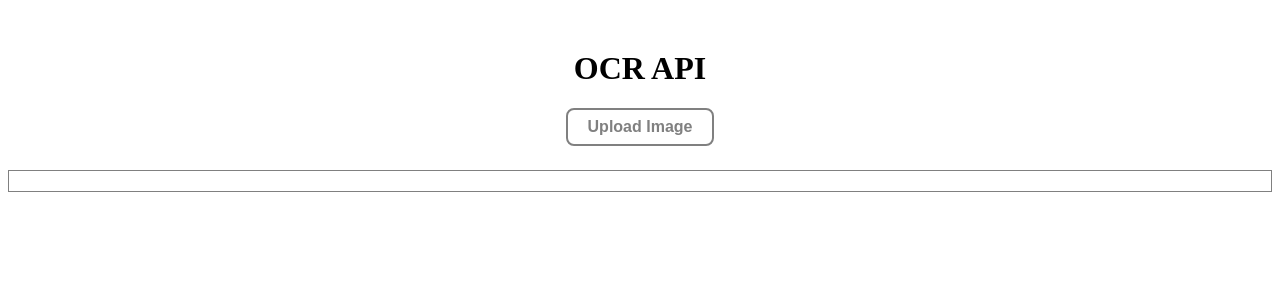
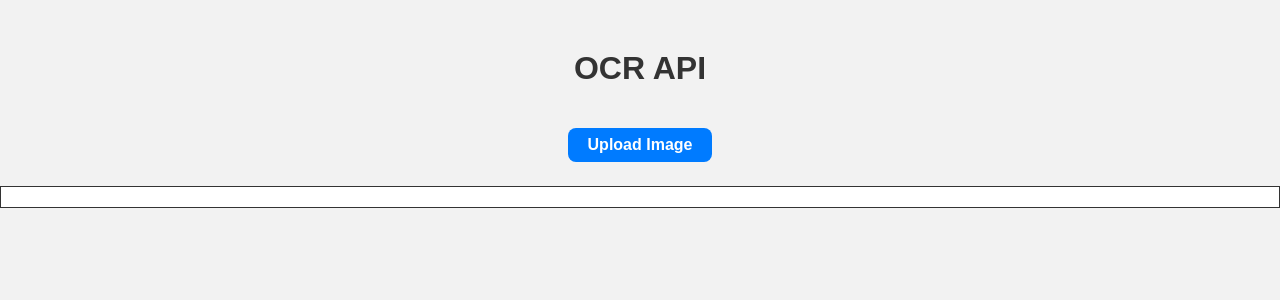
Before and after one commit to aman688/OCR-API, a Flask app: page / in a window 1280 px wide. Shown: the top 300 px of the page. Run offline with Flask 3, Linux system fonts and the light colour scheme.

Commit message:
OCR_commit2

```diff
--- a/Templates/page.html
+++ b/Templates/page.html
@@ -3,37 +3,63 @@
 <head>
     <title>OCR API</title>
     <style>
+        body {
+            font-family: Arial, sans-serif;
+            background-color: #f2f2f2;
+            margin: 0;
+            padding: 0;
+        }
+
         .container {
             margin-top: 50px;
             text-align: center;
         }
+
+        h1 {
+            color: #333;
+        }
+
         .upload-btn-wrapper {
             position: relative;
             overflow: hidden;
             display: inline-block;
+            margin-top: 20px;
         }
+
         .btn {
-            border: 2px solid gray;
-            color: gray;
-            background-color: white;
+            border: none;
+            color: white;
+            background-color: #007bff;
             padding: 8px 20px;
             border-radius: 8px;
             font-size: 16px;
             font-weight: bold;
+            cursor: pointer;
+            transition: background-color 0.3s ease;
         }
+
+        .btn:hover {
+            background-color: #0056b3;
+        }
+
         .upload-btn-wrapper input[type=file] {
             font-size: 100px;
             position: absolute;
             left: 0;
             top: 0;
             opacity: 0;
+            cursor: pointer;
         }
+
         .result-box {
             margin-top: 20px;
             padding: 10px;
-            border: 1px solid gray;
+            border: 1px solid #333;
+            background-color: white;
             font-size: 16px;
             font-weight: bold;
+            text-align: left;
+            white-space: pre-wrap;
         }
     </style>
 </head>
```
